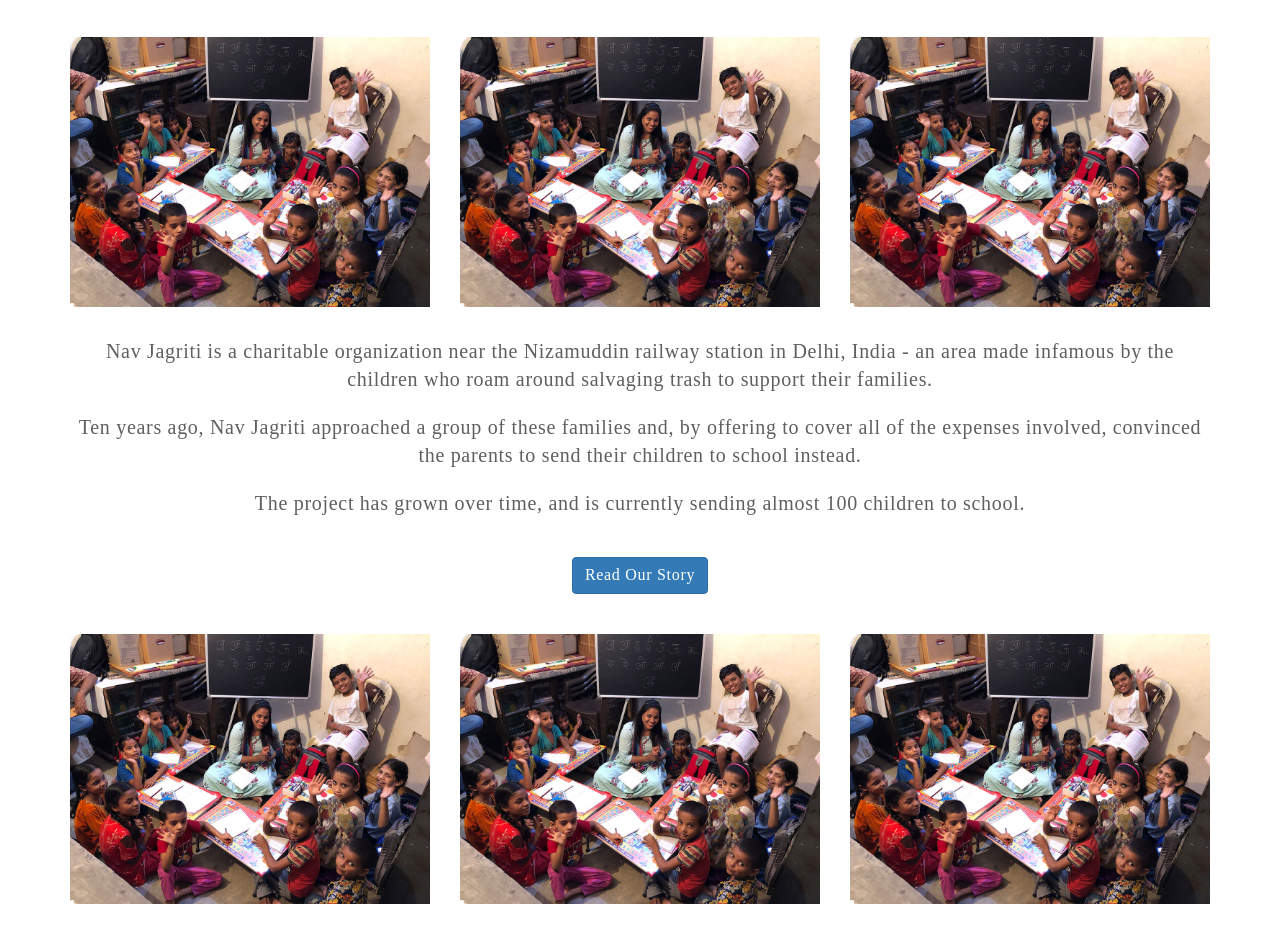
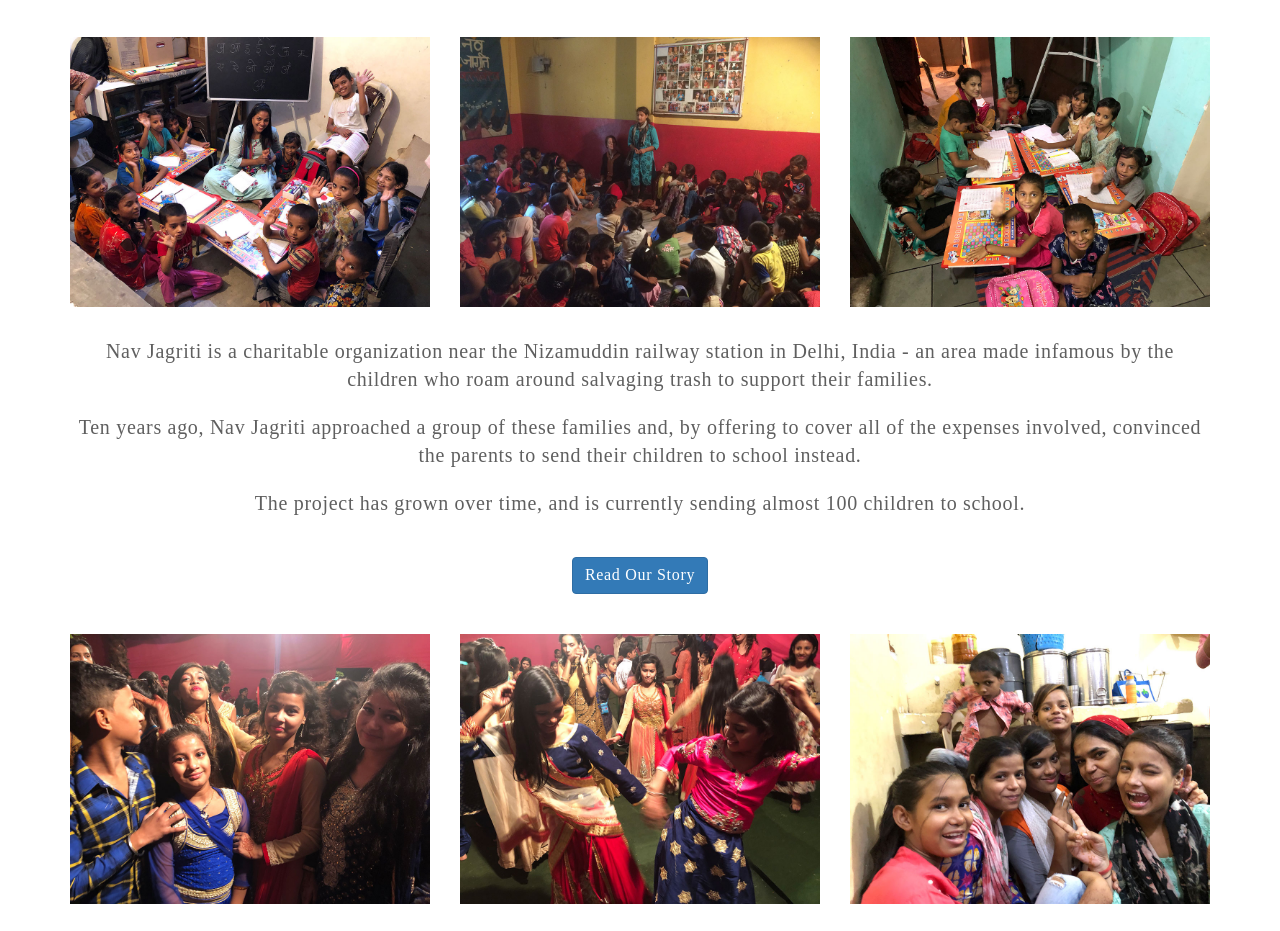
Before and after one commit to plemiszki/nav-jagriti, a plain HTML site: page index.html in a window 1280 px wide. Shown: the part 136-1067 px from the top of the page. Drawn offline with nearby package versions, Linux system fonts and the light colour scheme; a web font is replaced by a local one.

Commit message:
add homepage images

```diff
--- a/index.html
+++ b/index.html
@@ -26,10 +26,10 @@
             <img src="images/homepage-image-1.jpg" />
           </div>
           <div class="hidden-xs hidden-sm col-md-4">
-            <img src="images/homepage-image-1.jpg" />
+            <img src="images/homepage-image-2.jpg" />
           </div>
           <div class="hidden-xs hidden-sm col-md-4">
-            <img src="images/homepage-image-1.jpg" />
+            <img src="images/homepage-image-3.jpg" />
           </div>
         </div>
         <div class="row">
@@ -51,14 +51,14 @@
           </div>
         </div>
         <div class="row images">
-          <div class="col-xs-12 col-md-4">
-            <img src="images/homepage-image-1.jpg" />
+          <div class="hidden-xs hidden-sm col-xs-12 col-md-4">
+            <img src="images/homepage-image-4.jpg" />
           </div>
           <div class="hidden-xs hidden-sm col-md-4">
-            <img src="images/homepage-image-1.jpg" />
+            <img src="images/homepage-image-5.jpg" />
           </div>
-          <div class="hidden-xs hidden-sm col-md-4">
-            <img src="images/homepage-image-1.jpg" />
+          <div class="col-xs-12 col-md-4">
+            <img src="images/homepage-image-6.jpg" />
           </div>
         </div>
       </div>
```
Also changed, not shown: images/homepage-image-2.jpg (added), images/homepage-image-3.jpg (added), images/homepage-image-4.jpg (added), images/homepage-image-5.jpg (added), images/homepage-image-6.jpg (added).
